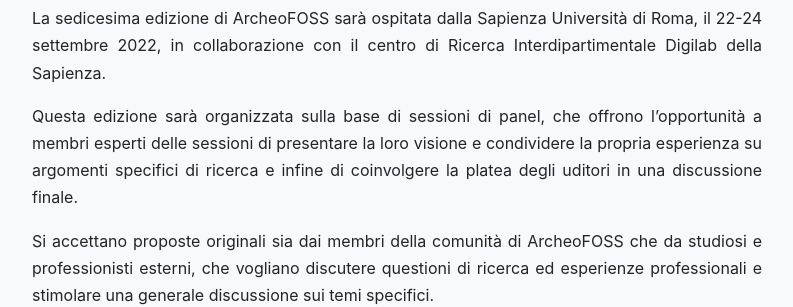
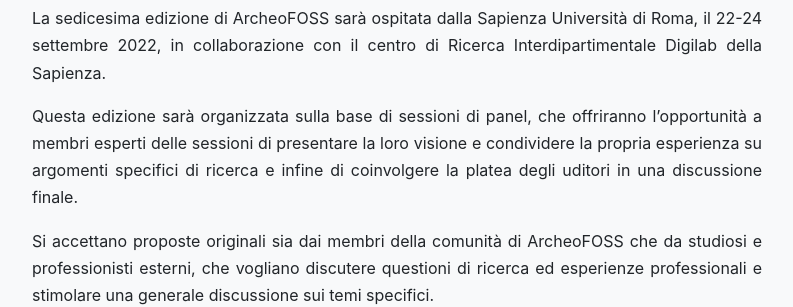
Before and after one commit to archeofoss/archeofoss, a Jekyll site: the page built from 2022/press-kit.md, in a window 1280 px wide and 900 px high, scrolled down 1490 px. Shown: the part 154-461 px from the top of the window, without its empty margins (243-1036 px from the left). Built offline with Jekyll 4.4.1, drawn with Linux system fonts in a browser that asks for light colours; nearby versions of some CDN libraries.

Commit message:
Correzione refusi in press-kit

```diff
--- a/2022/press-kit.md
+++ b/2022/press-kit.md
@@ -8,15 +8,14 @@
 
 All text and images are released with [CC0 (Public Domain)](https://creativecommons.org/share-your-work/public-domain/cc0/) License.
 
+## Images
 
-## Images
 - [af_cover_fb_transparent.png](af_cover_fb_transparent.png) [1200 × 628 pixels, 72 pixels/inch, 189 KB, RGB]
 - [af_cover_fb.png](af_cover_fb.png) [1200 × 628 pixels, 72 pixels/inch, 184 KB, RGB]
 - [af_fb_post_transparent.png](af_fb_post_transparent.png) [1200 × 628 pixels, 72 pixels/inch, 189 KB, RGB]
 - [af_fb_post.png](af_fb_post_transparent.png) [1200 × 628 pixels, 72 pixels/inch, 182 KB, RGB]
 - [af_ig_post_transparent.png](af_fb_post_transparent.png) [1080 × 1080 pixels, 72 pixels/inch, 344 KB, RGB]
 - [af_ig_post.png](af_ig_post.png.png) [1080 × 1080 pixels, 72 pixels/inch, 354 KB, RGB]
-
 
 ## Long announcement text for the call for panels, in English
 
@@ -27,6 +26,7 @@
 We are welcoming original proposals from both community members and external scholars or professionals willing to discuss research questions and experience and stimulate further discussion of specific topics.
 
 As well-known, the ArcheoFOSS international conference is traditionally focused on the dissemination of archaeological projects following the Open Science paradigm: open source software tools, open formats and open methodology both for investigation and dissemination. Panellists, therefore, should clearly state how their proposal meets one or more of the following topics:
+
 - Use and reuse of open software in archaeological case studies.
 - Creation of open data and development and use of open formats.
 - Development of open source software tools and innovative open processes in archaeological investigation.
@@ -34,23 +34,25 @@
 Further information are available at: https://archeofoss.org/2022/call-for-panels
 
 ## Testo lungo di annuncio della chiamata per _panel_, in italiano
+
 La sedicesima edizione di ArcheoFOSS sarà ospitata dalla Sapienza Università di Roma, il 22-24 settembre 2022, in collaborazione con il centro di Ricerca Interdipartimentale Digilab della Sapienza.
 
-Questa edizione sarà organizzata sulla base di sessioni di panel, che offrono l'opportunità a membri esperti delle sessioni di presentare la loro visione e condividere la propria esperienza su argomenti specifici di ricerca e infine di coinvolgere la platea degli uditori in una discussione finale.
+Questa edizione sarà organizzata sulla base di sessioni di panel, che offriranno l'opportunità a membri esperti delle sessioni di presentare la loro visione e condividere la propria esperienza su argomenti specifici di ricerca e infine di coinvolgere la platea degli uditori in una discussione finale.
 
 Si accettano proposte originali sia dai membri della comunità di ArcheoFOSS che da studiosi e professionisti esterni, che vogliano discutere questioni di ricerca ed esperienze professionali e stimolare una generale discussione sui temi specifici.
 
 Com'è ben noto il convegno internazionale ArcheoFOSS si è tradizionalmente concentrato sulla disseminazione di progetti di ricerca secondo il paradigma di Open Science: uso di software open source, formati aperti, metodologia condivisa e aperta sia per i processi di ricerca che per quelli di comunicazione dei risultati. Gli organizzatori di _panel_, dunque dovranno chiaramente indicare come la loro proposta incontra uno o più dei seguenti temi:
+
 - Utilizzo e riutilizzo di software open source in casi di studio riguardanti la  ricerca archeologica.
 - Creazione di dati aperti e sviluppo e utilizzo di formati aperti.
 - Sviluppo di software e strumenti open source e di processi aperti nella ricerca archeologica.
 
 Maggiori informazioni sono disponibili all'indirizzo: https://archeofoss.org/2022/call-for-panels
 
+## Short announcement text for the call for panels, in English
 
-## Short announcement text for the call for panels, in English
 The call for panels for ArcheFOSS 2022 is now open. This edition will be based on panel sessions that provide an opportunity for expert panel members to present their views and share their experience on a specific topic and then engage in a discussion with the audience. Further informations: https://archeofoss.org/2022/call-for-panels
 
+## Testo breve di annuncio della chiamata per _panel_, in italiano
 
-## Testo breve di annuncio della chiamata per _panel_, in italiano
 È aperta fino al 31 marzo 2022 la call for panels di ArcheoFOSS 2022. I panel offrono la possibilità a membri esperti di presentare la loro visione e condividere la propria esperienza su argomenti specifici e infine di coinvolgere la platea degli uditori in una discussione finale. Informazioni e modulistica: https://archeofoss.org/2022/call-for-panels
```
